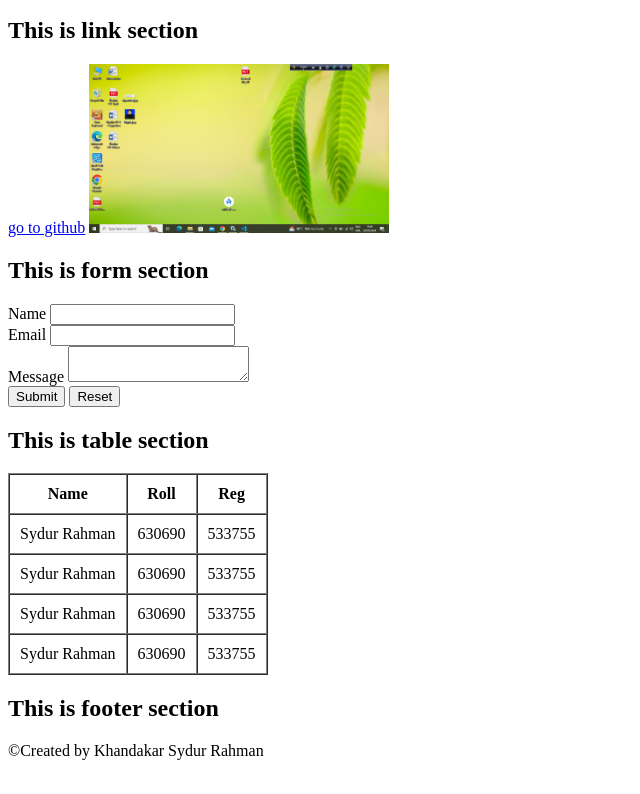
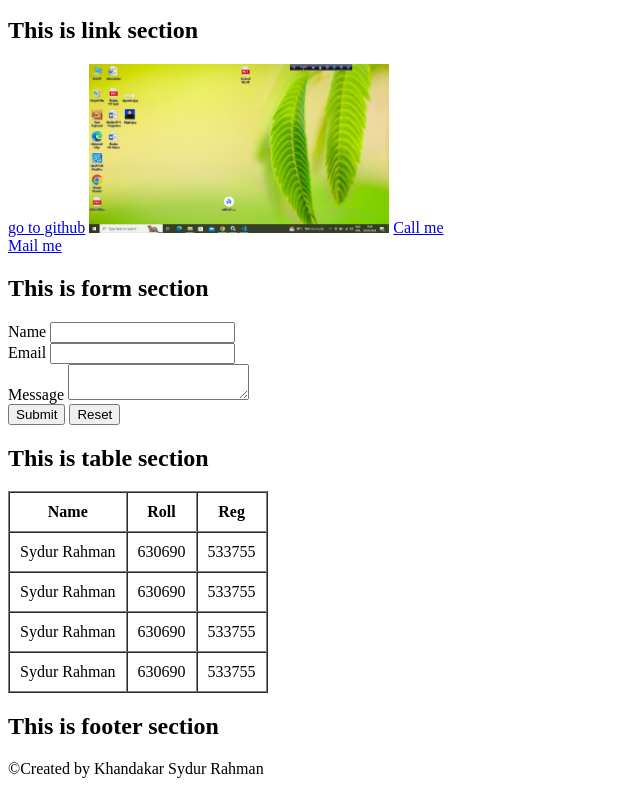
Before and after one commit to sydur6306/BacicHtml, a plain HTML site: page index.html in a window 1280 px wide. Shown: the part 1018-1812 px from the top of the page, without its empty margins (0-640 px from the left). Drawn offline with Linux system fonts and the light colour scheme.

Commit message:
updated again

```diff
--- a/index.html
+++ b/index.html
@@ -67,6 +67,8 @@
         <h2>This is link section</h2>
         <a title="github" href="https://github.com/sydur6306/BacicHtml"target="_blank">go to github</a>
         <a target="_blank" href="https://github.com/sydur6306/BacicHtml"><img src="img/Screenshot (2).png" width="300s" alt=""></a>
+        <a href="tel:01918511452">Call me</a><br>
+        <a href="mailto:khsydur@gmail.com">Mail me</a>
     </section>
     <section id="form">
         <h2>This is form section</h2>
```
